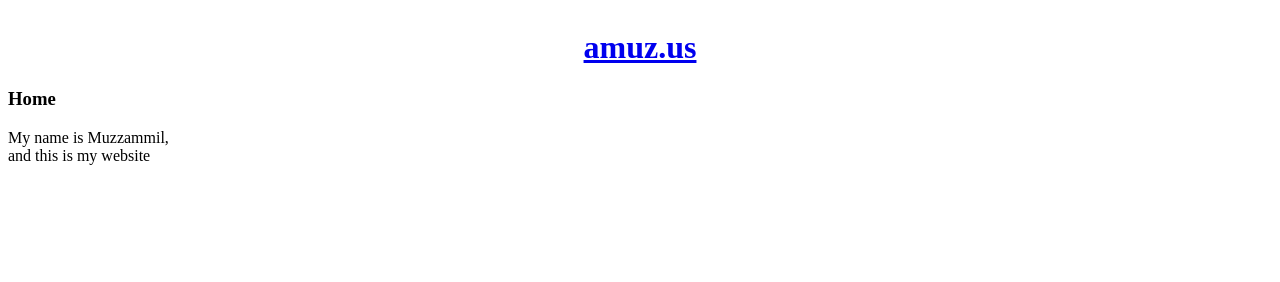
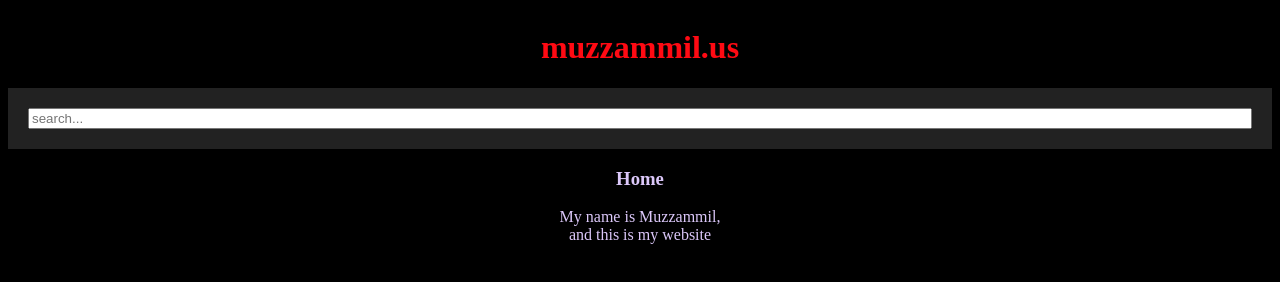
Before and after one commit to Muzilos/muzzammil.us, a plain HTML site: page index.html in a window 1280 px wide. Drawn offline with Linux system fonts and the light colour scheme.

Commit message:
initial site with search bar?

```diff
--- a/index.html
+++ b/index.html
@@ -1,16 +1,24 @@
 <!doctype html>
 <html>
 <head>
-    <meta charset="utf-8">
-    <title>amuz.us</title>
-    <link rel="stylesheet" type="text/css" href="./static/style.css">
+  <meta charset="utf-8">
+  <meta name="viewport" content="width=device-width, initial-scale=1.0">
+  <title>muzzammil.us</title>
+  <link rel="stylesheet" type="text/css" href="./static/style.css">
 </head>
 <body class="flex-container">
-    <div class="main">
-        <h1 id="title"><a href="/">amuz.us</a></h1>
-        <h3 class="header">Home</h3>
-        <p class="flex-content">My name is Muzzammil,<br />
-    and this is my website</p>
+  <div class="main">
+    <h1 class="title"><a href="/">muzzammil.us</a></h1>
+    <div class="bar">
+      <div class="search">
+        <input type="search" placeholder="search..." />
+      </div>
     </div>
+    <h3 class="header">Home</h3>
+    <p class="flex-content">
+      My name is Muzzammil,<br />
+      and this is my website
+    </p>
+  </div>
 </body>
 </html>
--- a/static/style.css
+++ b/static/style.css
@@ -1,20 +1,49 @@
-#title {
-    text-align: center;
-    order: 1;
-    flex: 3 1 auto;
+/**
+  All hyperlinks change color from red->cyan
+*/
+a { text-decoration: none; color:rgb(255,10,19); }
+a:visited { text-decoration: none; color:rgb(255,10,19); }
+a:focus { text-decoration: none; color:rgb(255,10,19); }
+a:hover { text-decoration: none; color:#000; }
+a:hover, .navBtn:active { text-decoration: none; color:rgb(0,200,200); }
+body { color: rgb(220,200,250) }
+*, *:before, *:after {
+  box-sizing: inherit;
+}
+html {
+  height: 100%;
+  margin: 0;
+  background-color: rgb(0, 0, 0);
+  box-sizing: border-box;
 }
 .flex-container{
   display: flex;
   flex-direction: column;
   flex-wrap: nowrap;
 }
+.bar {
+  display: flex;
+  align-items: center;
+  width: 100%;
+  background: #222;
+  padding: 20px;
+}
+.search {
+  flex: 1;
+}
+.search input {
+  width: 100%;
+}
+.title {
+  order: 1;
+  text-align: center;
+}
 .header{
   order: 2;
-    flex: 3 1 auto;
-    justify-content: center;
+  text-align: center;
 }
 .flex-content{
   order: 3;
   flex: 3 1 auto;
-    justify-content: center;
+  text-align: center;
 }
```
Also changed, not shown: 1 other file. Lines whose indentation alone changed are shown as unchanged.
